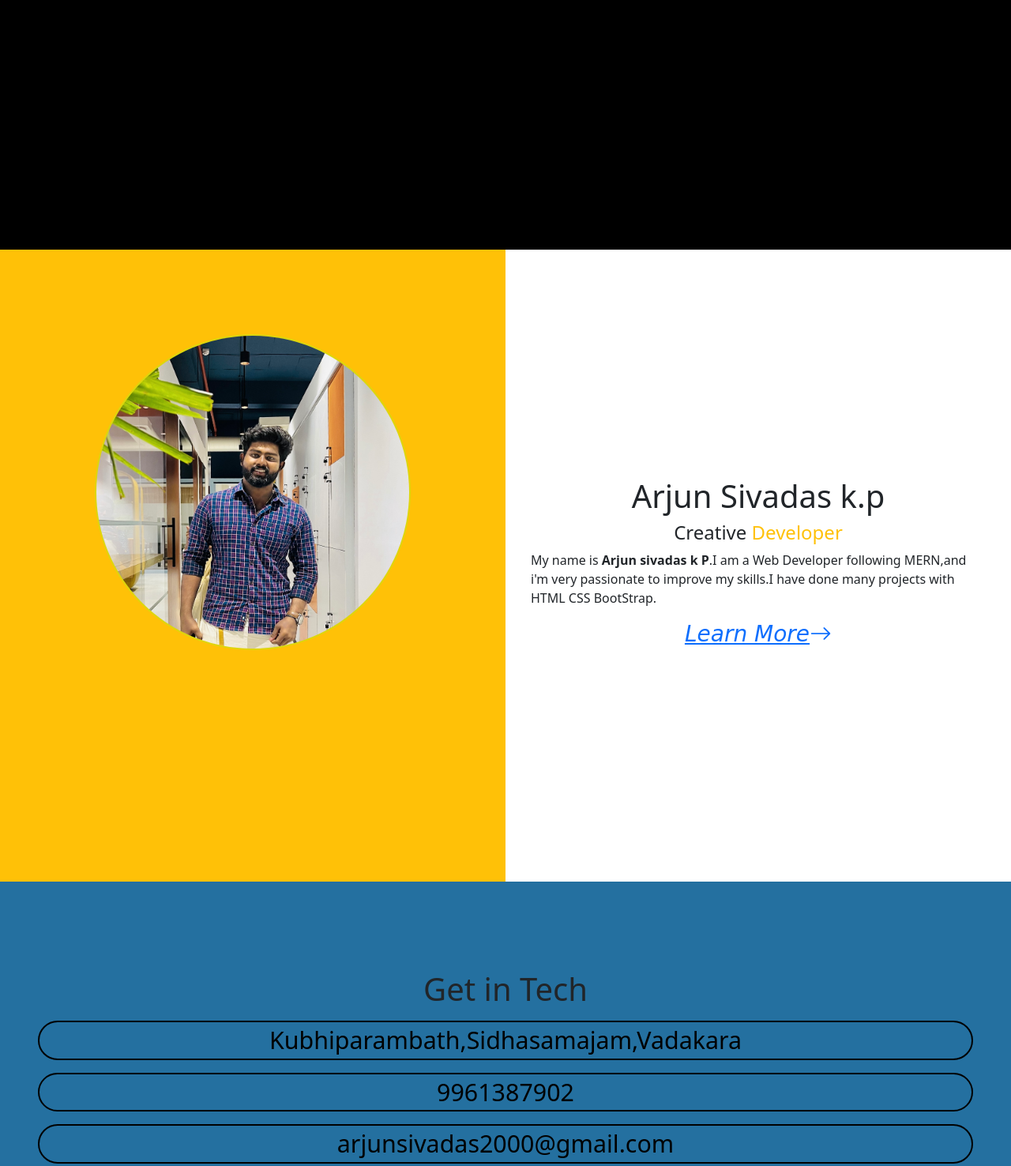
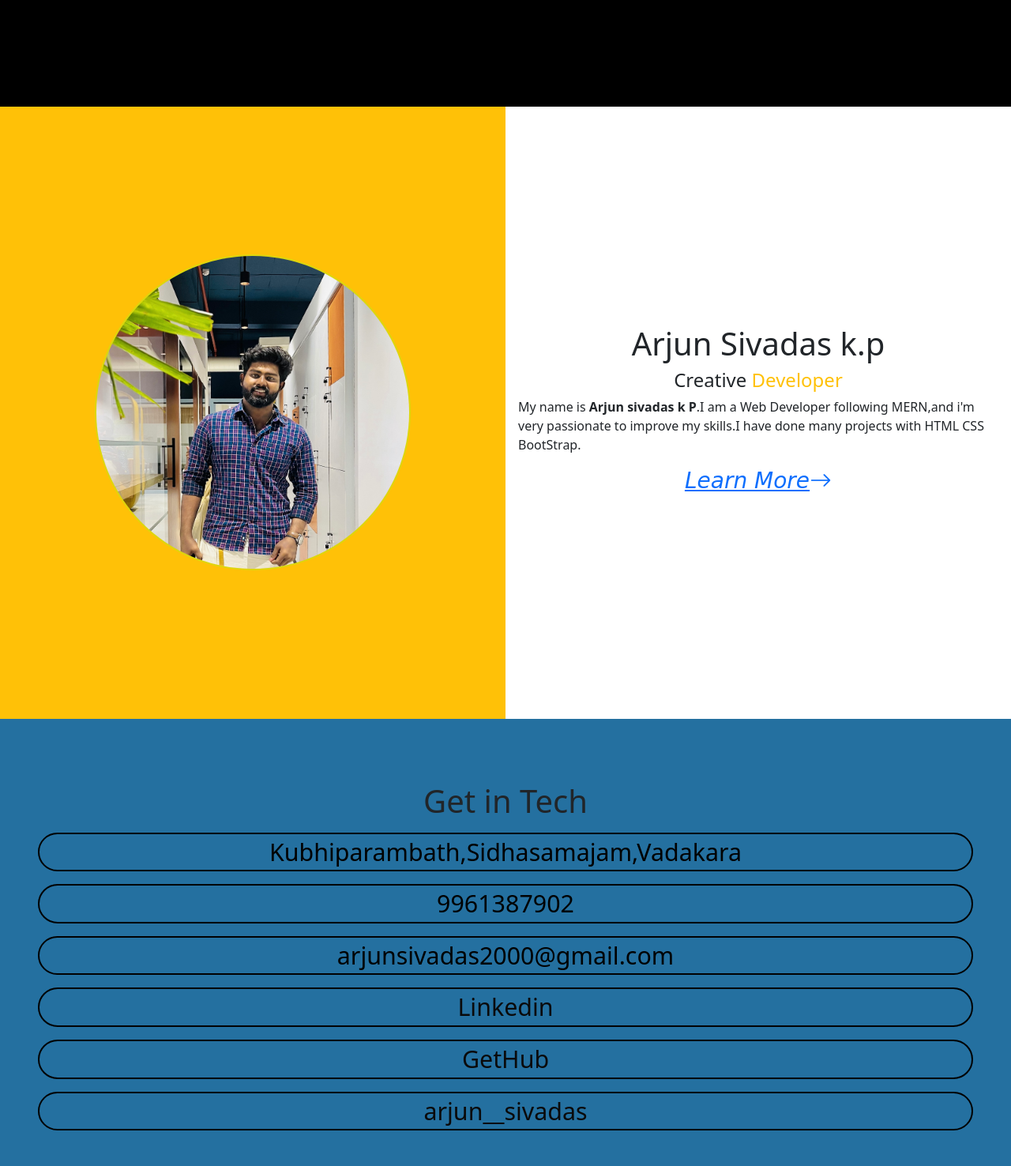
Before and after one commit to ARJUNSKP/Portfolio_bs, a plain HTML site: page index.html in a window 1280 px wide. Shown: the part 540-2016 px from the top of the page at 79% size. Drawn offline with nearby package versions, Linux system fonts and the light colour scheme.

Commit message:
add fils

```diff
--- a/index.html
+++ b/index.html
@@ -32,7 +32,8 @@
     <style>
       body::-webkit-scrollbar{ display:none;}
       #home {
-        height: 100vh;
+        /* height: 100vh; */
+        padding: 15rem 0;
         margin: 0;
         display:flex;
         justify-content: center;
@@ -56,7 +57,7 @@
       #about {
         background-color: #f5f2f2;
         width: 100%;
-        height: 100vh;
+        /* height: 100vh; */
         margin: 0;
       }
       #info {
@@ -64,18 +65,20 @@
         flex-direction: column;
         justify-content: center;
         align-items: center;
-        padding: 0 2rem;
-        height: 100vh;
+        padding: 11rem 1rem;
+        /* height: 100vh; */
         margin: 0;
       }
       #imgdiv{
-        height:100vh
+        padding: 5rem 0;
+        /* height:100vh */
       }
       #contact{
         padding-top: 5rem;
-        padding: 7rem 0;
+        padding: 5rem 0;
         background-color: #2470a0;
-        height: 100vh;
+        /* height: 100vh; */
+        /* z-index:1; */
       }
       #contact ul{
         list-style: none;
@@ -93,7 +96,7 @@
       }
       #skildata{
         padding: 1.5rem 0;
-        height: 100vh;
+        /* height: 100vh; */
         margin: 0;
       }
       #education{
```
